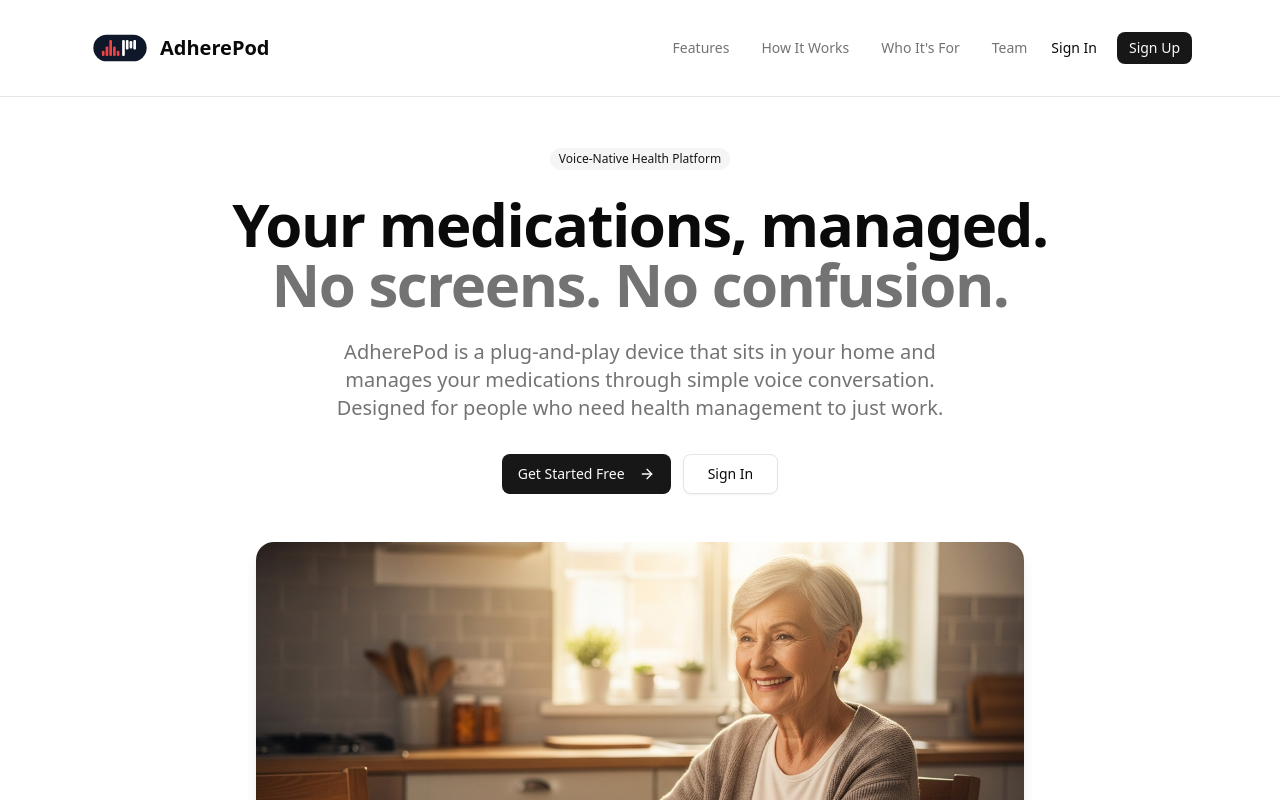
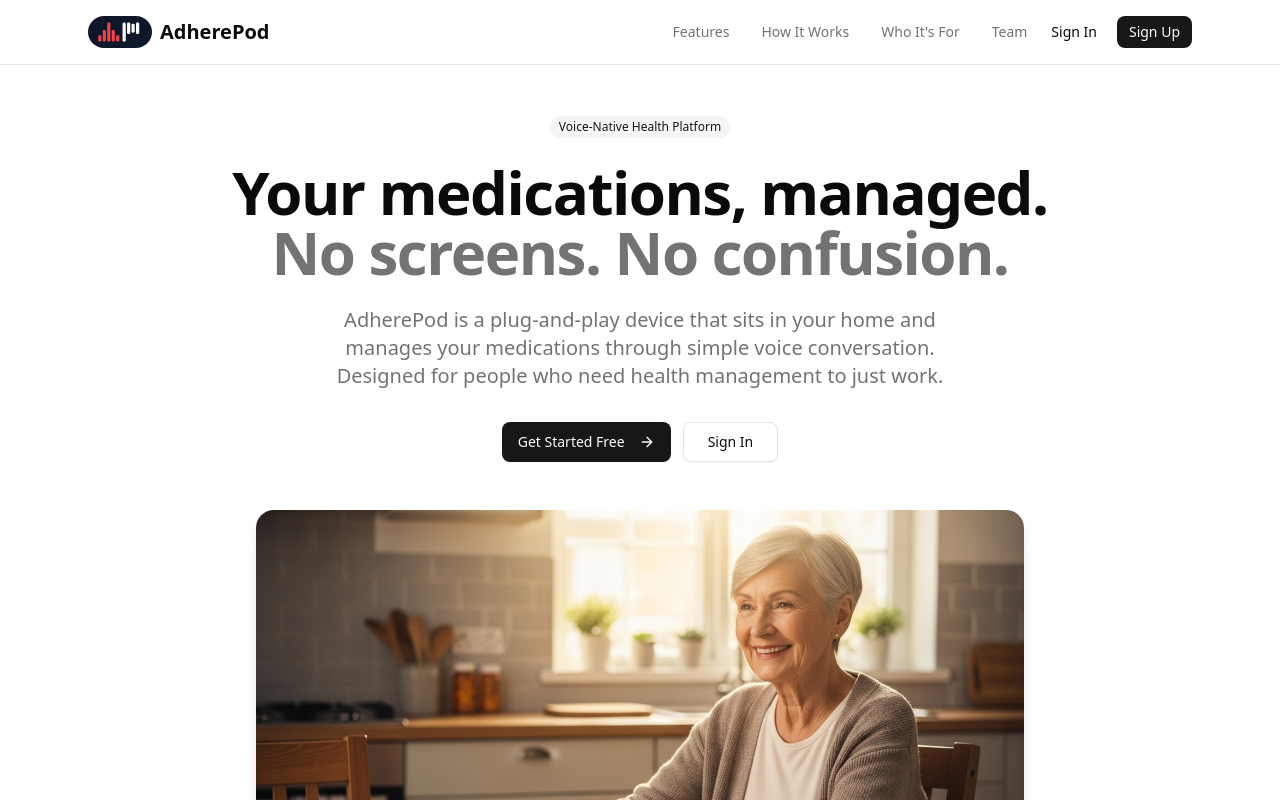
Before and after one commit to andrewfurman/AdherePod, a Next.js app in the folder app/: page / in a window 1280 px wide. Shown: the top 800 px of the page. Built offline with nearby package versions, Linux system fonts and the light colour scheme; no server answers.

Commit message:
Crop logo SVG viewBox to remove empty space around pill
Co-Authored-By: Claude Opus 4.6 <noreply@anthropic.com>

```diff
--- a/app/src/components/adherepod-logo.tsx
+++ b/app/src/components/adherepod-logo.tsx
@@ -2,8 +2,8 @@ export function AdherepodLogo({ size = 32 }: { size?: number }) {
   return (
     <svg
       width={size}
-      height={size}
-      viewBox="0 0 120 120"
+      height={size * 0.5}
+      viewBox="10 35 100 50"
       fill="none"
       xmlns="http://www.w3.org/2000/svg"
     >
```
